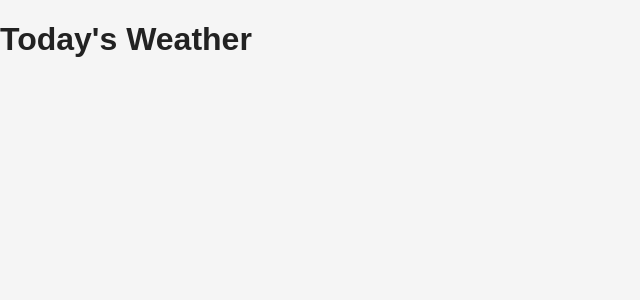
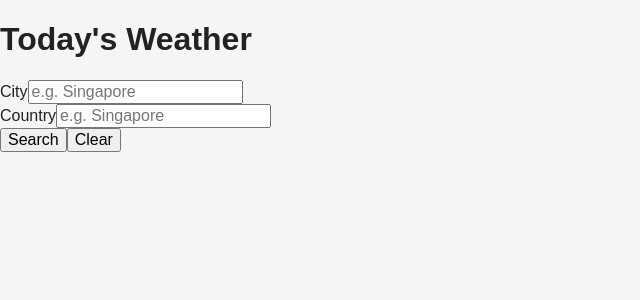
Before and after one commit to cxjunjie/weather-app, a React (Vite) app: page / in a window 1280 px wide. Shown: the top 300 px of the page, without its empty margins (0-640 px from the left). Built offline with nearby package versions, Linux system fonts and the light colour scheme.

Commit message:
Add weather search form

```diff
--- a/src/App.jsx
+++ b/src/App.jsx
@@ -1,9 +1,28 @@
+import { useState } from "react";
+import SearchForm from "./components/SearchForm";
+
 function App() {
-  return (
-    <main>
-      <h1>Today&apos;s Weather</h1>
-    </main>
-  )
+    const [loading] = useState(false);
+
+    function handleSearch(searchData) {
+        console.log("Searching for:", searchData);
+    }
+
+    function handleClear() {
+        console.log("Cleared");
+    }
+
+    return (
+        <main>
+            <h1>Today&apos;s Weather</h1>
+
+            <SearchForm
+                onSearch={handleSearch}
+                onClear={handleClear}
+                loading={loading}
+            />
+        </main>
+    );
 }
 
-export default App
+export default App;
--- /dev/null
+++ b/src/components/SearchForm.jsx
@@ -0,0 +1,57 @@
+import { useState } from "react";
+
+function SearchForm({ onSearch, onClear, loading }) {
+    const [city, setCity] = useState("");
+    const [country, setCountry] = useState("");
+
+    function handleSubmit(event) {
+        event.preventDefault();
+
+        onSearch({
+            city: city.trim(),
+            country: country.trim(),
+        });
+    }
+
+    function handleClear() {
+        setCity("");
+        setCountry("");
+        onClear();
+    }
+
+    return (
+        <form onSubmit={handleSubmit}>
+            <div>
+                <label htmlFor="city">City</label>
+                <input
+                    id="city"
+                    type="text"
+                    value={city}
+                    onChange={(event) => setCity(event.target.value)}
+                    placeholder="e.g. Singapore"
+                />
+            </div>
+
+            <div>
+                <label htmlFor="country">Country</label>
+                <input
+                    id="country"
+                    type="text"
+                    value={country}
+                    onChange={(event) => setCountry(event.target.value)}
+                    placeholder="e.g. Singapore"
+                />
+            </div>
+
+            <button type="submit" disabled={loading}>
+                {loading ? "Searching..." : "Search"}
+            </button>
+
+            <button type="button" onClick={handleClear}>
+                Clear
+            </button>
+        </form>
+    );
+}
+
+export default SearchForm;
```
